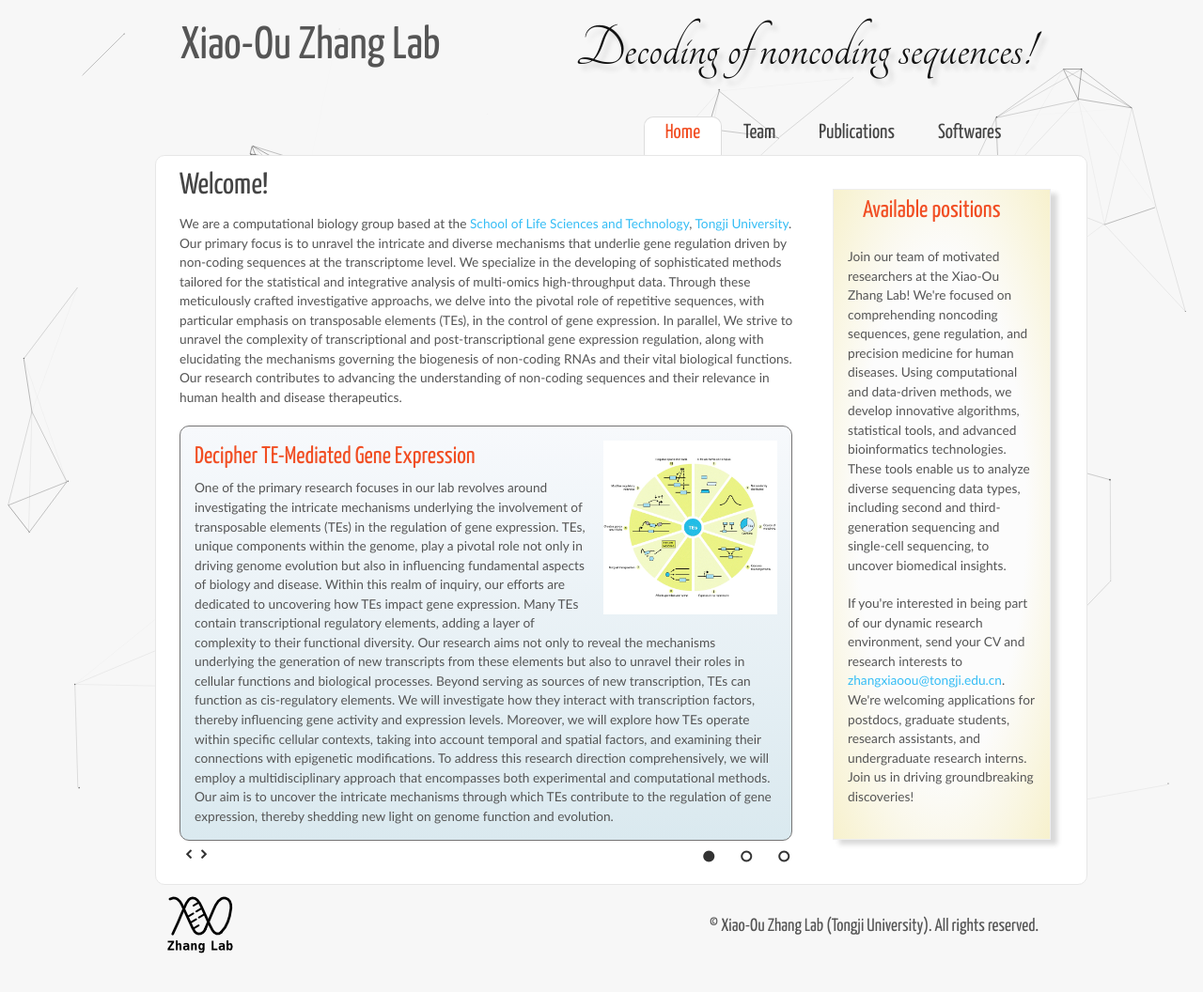
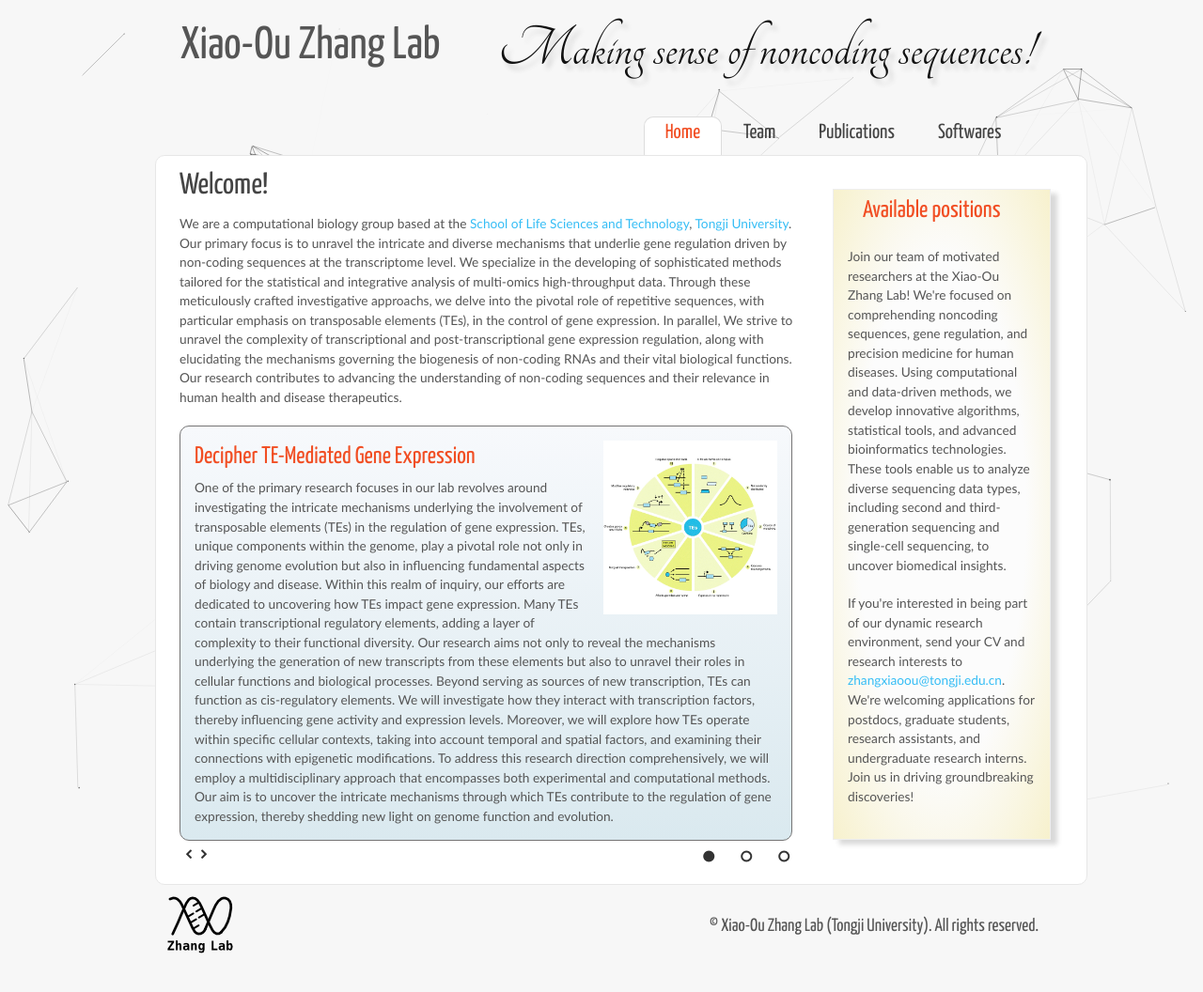
Before and after one commit to xozhanglab/xozhanglab.github.io, a Jekyll site: the page built from index.html, in a window 1280 px wide. Shown: the whole page at 94% size. Built offline with Jekyll 4.4.1, drawn with Linux system fonts in a browser that asks for light colours.

Commit message:
Update slogan

```diff
--- a/_includes/nav.html
+++ b/_includes/nav.html
@@ -1,7 +1,7 @@
 <div id="header">
     <div id="logo">
         <h1>Xiao-Ou Zhang Lab</h1>
-        <div class="slogan">Decoding of noncoding sequences!</div>
+        <div class="slogan">Making sense of noncoding sequences!</div>
     </div>
     <div id="menubar">
         <ul id="menu">
```
